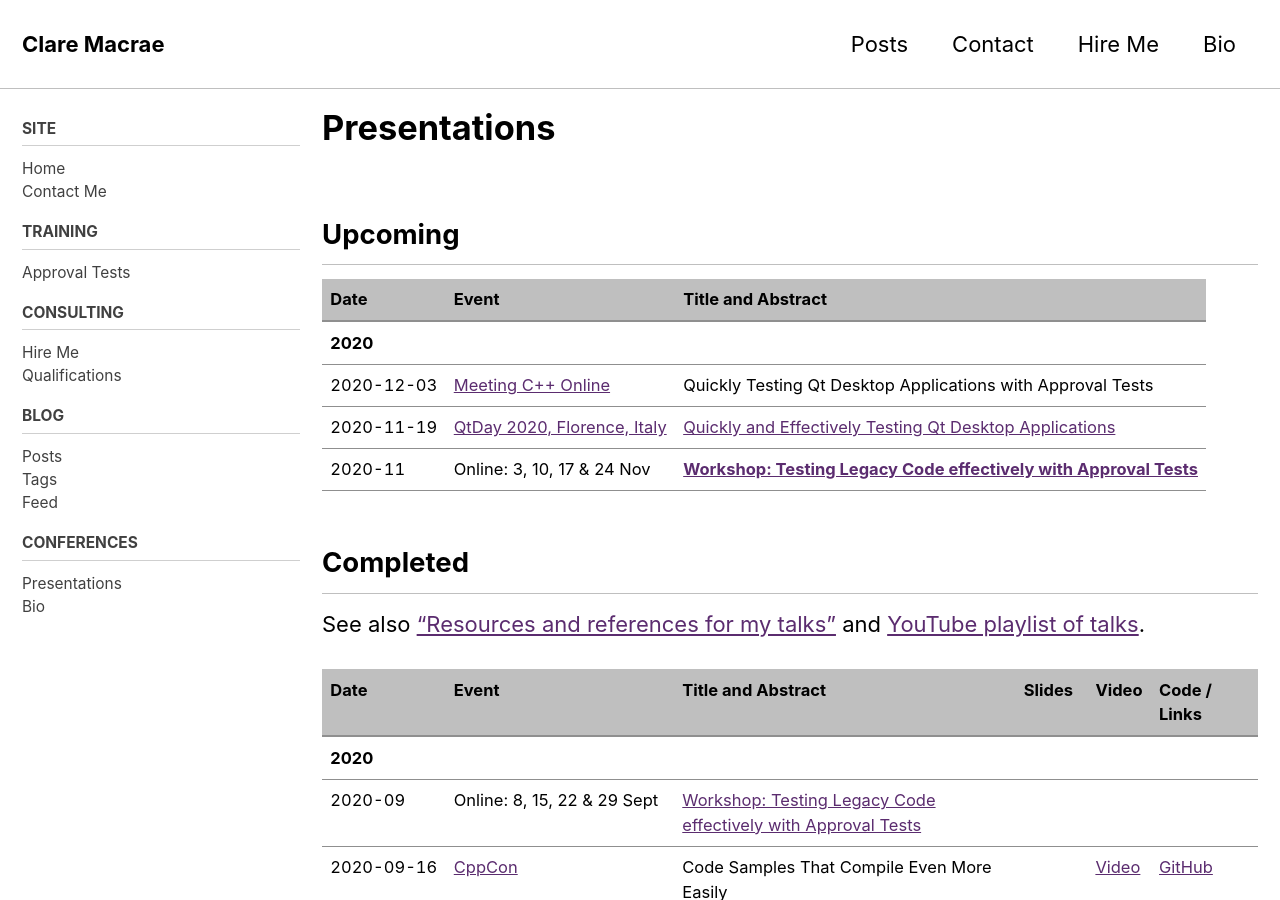
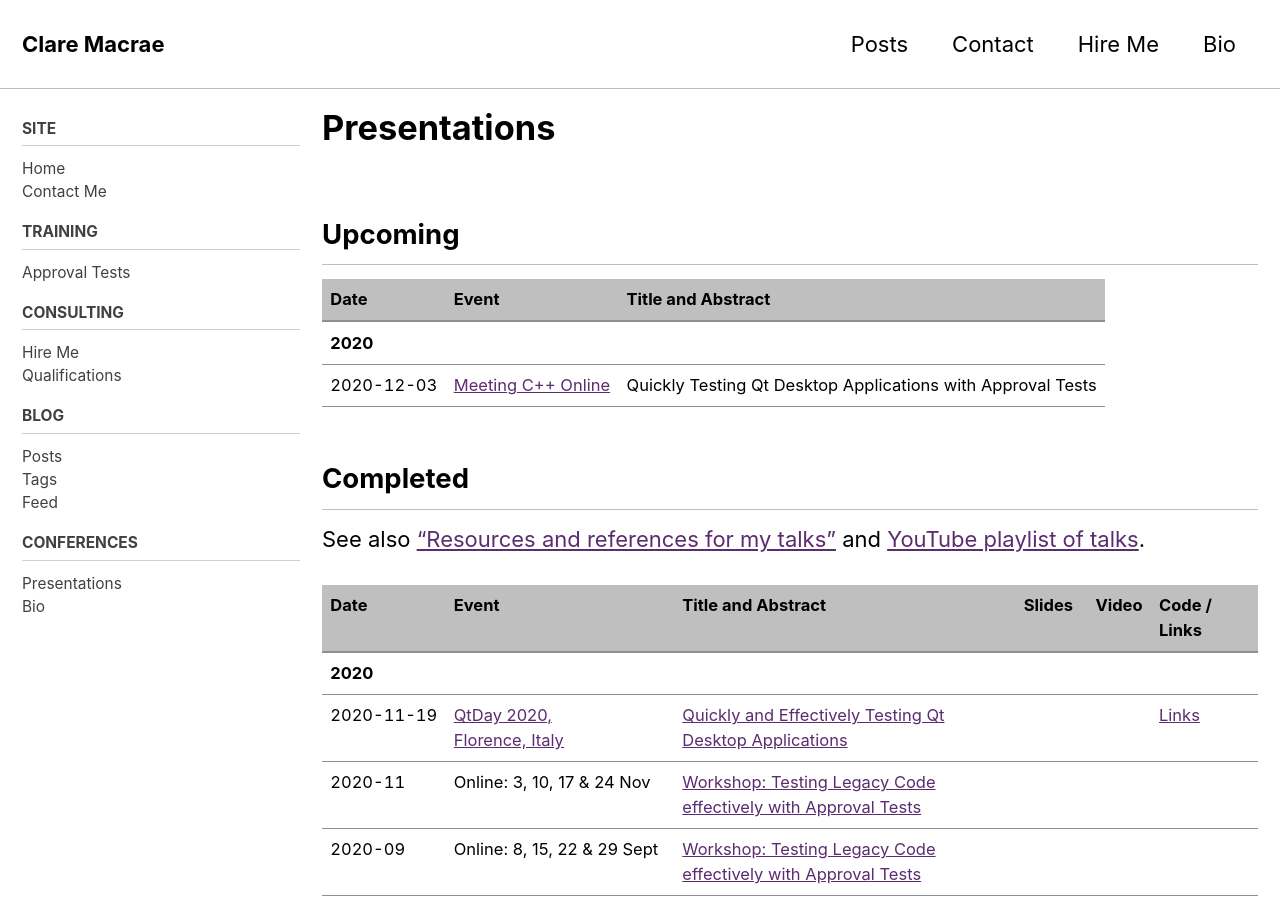
Before and after one commit to claremacrae/claremacrae.github.io, a Jekyll site: the page built from conferences/presentations.md, in a window 1280 px wide and 900 px high. Built offline with Jekyll 4.4.1, drawn with Linux system fonts in a browser that asks for light colours; cached includes are drawn as plain includes; nearby versions of some CDN libraries; some of the changed lines change nothing that is shown.

Commit message:
Mark 2 recent presentations as done

```diff
--- a/conferences/presentations.md
+++ b/conferences/presentations.md
@@ -12,8 +12,6 @@ read_time: false
 | ----- | ----- | ------------------ |
 | **2020** | &nbsp; | &nbsp; |
 | <span class="text-tabular-dates">2020-12-03</span> | [Meeting C++ Online](https://meetingcpp.com/mcpp/online/) | Quickly Testing Qt Desktop Applications with Approval Tests |
-| <span class="text-tabular-dates">2020-11-19</span> | [QtDay 2020, Florence,&nbsp;Italy](https://www.qtday.it/) | [Quickly and Effectively Testing Qt Desktop Applications](https://www.qtday.it/agenda/speakers/573234) |
-| <span class="text-tabular-dates">2020-11</span> | Online: 3, 10, 17 & 24 Nov | [**Workshop: Testing Legacy Code effectively with Approval Tests**](https://bit.ly/LegacyCppNov2020) |
 
 ## Completed
 
@@ -22,7 +20,9 @@ See also ["Resources and references for my talks"](https://github.com/claremacra
 | Date  | Event | Title and Abstract | Slides  | Video | Code / Links |
 | ----- | ----- | ------------------ | ------- | ----- | ------------ |
 | **2020** | &nbsp; | &nbsp; | &nbsp; | &nbsp; | &nbsp; |
-| <span class="text-tabular-dates">2020-09</span> | Online: 8, 15, 22 & 29 Sept | [Workshop: Testing Legacy Code effectively with Approval Tests](https://claremacrae.co.uk/blog/2020/07/approvaltests-training-course) |
+| <span class="text-tabular-dates">2020-11-19</span> | [QtDay 2020, Florence,&nbsp;Italy](https://www.qtday.it/) | [Quickly and Effectively Testing Qt Desktop Applications](https://www.qtday.it/agenda/speakers/573234) | &nbsp; | &nbsp; | [Links](https://github.com/claremacrae/talks/blob/main/Quickly_Testing_Qt_Desktop_Applications.md#top) |
+| <span class="text-tabular-dates">2020-11</span> | Online: 3, 10, 17 & 24 Nov | [Workshop: Testing Legacy Code effectively with Approval Tests](https://bit.ly/LegacyCppNov2020) | &nbsp; | &nbsp; | &nbsp; |
+| <span class="text-tabular-dates">2020-09</span> | Online: 8, 15, 22 & 29 Sept | [Workshop: Testing Legacy Code effectively with Approval Tests](https://claremacrae.co.uk/blog/2020/07/approvaltests-training-course) | &nbsp; | &nbsp; | &nbsp; |
 | <span class="text-tabular-dates">2020-09-16</span> | [CppCon](https://cppcon.org) | Code Samples That Compile Even More Easily | &nbsp; | [Video](https://youtu.be/aw2mQKXhgvU) | [GitHub](https://github.com/claremacrae/Catch2/commit/45ca55202dd2adeeafd43f936d23610353712c9d) |
 | <span class="text-tabular-dates">2020-09-16</span> | [CppCon](https://cppcon.org) | [Quickly Testing Qt Desktop Applications with Approval Tests](https://cppcon2020.sched.com/event/e7BA/quickly-testing-qt-desktop-applications-with-approval-tests) | [PDF](https://github.com/CppCon/CppCon2020/raw/main/Presentations/quickly_testing_qt_desktop_applications_with_approval_tests/quickly_testing_qt_desktop_applications_with_approval_tests__clare_macrae__cppcon_2020.pdf) | [Video](https://youtu.be/J27HoZM_PTI) | [Links](https://github.com/claremacrae/talks/blob/main/Quickly_Testing_Qt_Desktop_Applications.md#top)
 | <span class="text-tabular-dates">2020-08-06</span> | [MUC++, Online](https://www.meetup.com/MUCplusplus/) | [Quickly and Effectively Testing Legacy C++ Code with Approval Tests](https://www.meetup.com/MUCplusplus/events/272038301/) | [PPT](https://www.slideshare.net/ClareMacrae/quickly-and-effectively-testing-legacy-c-code-with-approval-tests-mu-cpp) | [Video](https://youtu.be/vtWnqqSUzrY) | [Links](https://github.com/claremacrae/talks/blob/main/Quickly_and_Effectively_Testing_Legacy_C++_Code_with_Approval_Tests.md#top) |
```
